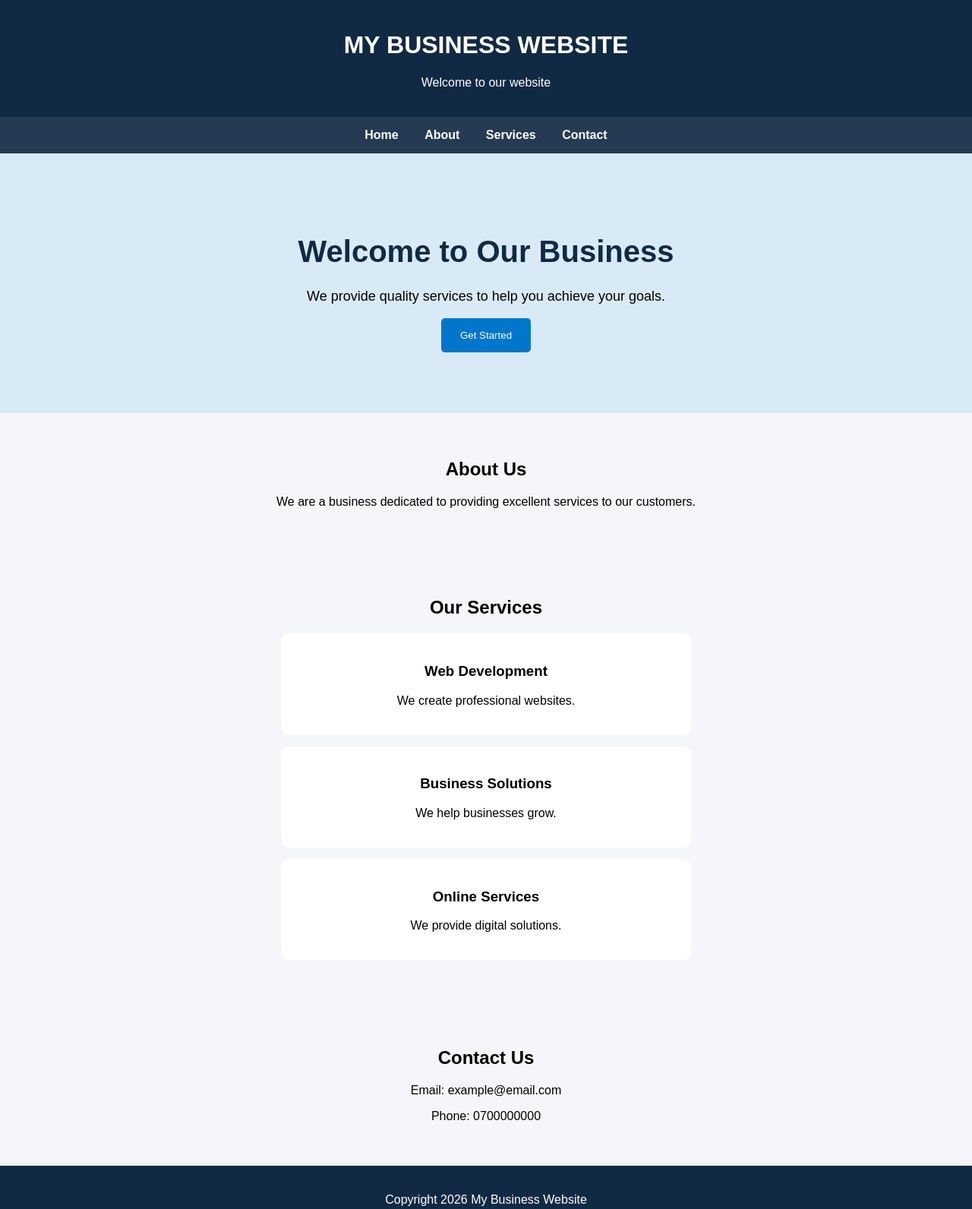
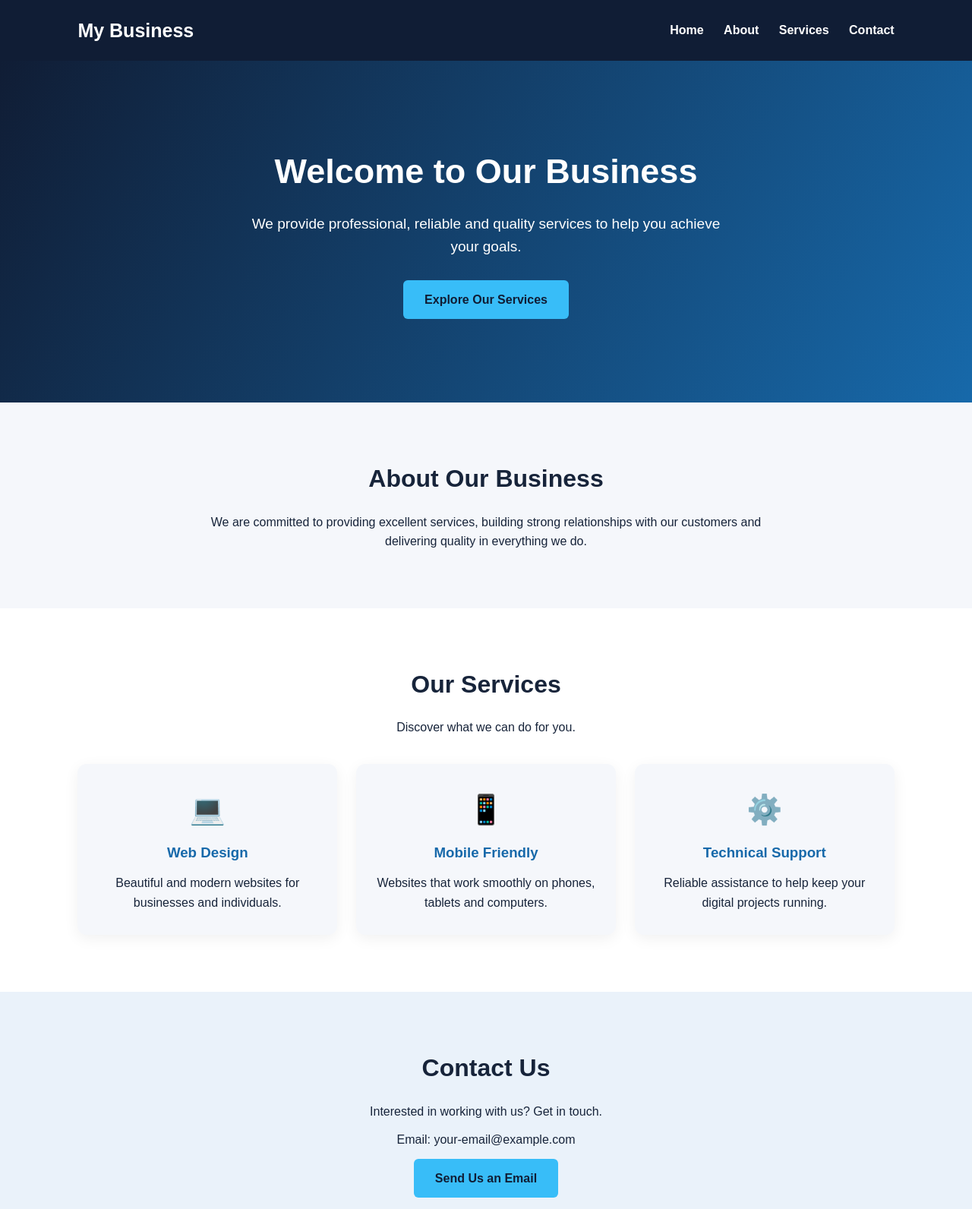
Before and after one commit to loppy24/MyWebsite, a plain HTML site: page index.html in a window 1280 px wide. Shown: the top 1592 px of the page at 76% size. Drawn offline with Linux system fonts and the light colour scheme.

Commit message:
improve the web site design

```diff
--- a/index.html
+++ b/index.html
@@ -1,173 +1,227 @@
 <!DOCTYPE html>
 <html lang="en">
-
 <head>
 <meta charset="UTF-8">
 <meta name="viewport" content="width=device-width, initial-scale=1.0">
-
-    <title>My First Website</title>
+<title>My Business | Professional Services</title>
 
 <style>
+* {
+  margin: 0;
+  padding: 0;
+  box-sizing: border-box;
+  scroll-behavior: smooth;
+}
 
 body {
-            margin: 0;
   font-family: Arial, sans-serif;
-            background-color: #f4f6f9;
+  background: #f5f7fb;
+  color: #17243a;
+  line-height: 1.6;
 }
 
 header {
-            background-color: #102a43;
+  background: #101d35;
   color: white;
-            padding: 20px;
-            text-align: center;
+  padding: 20px 8%;
+  display: flex;
+  justify-content: space-between;
+  align-items: center;
+  flex-wrap: wrap;
 }
 
-        nav {
-            background-color: #243b53;
-            padding: 15px;
-            text-align: center;
+.logo {
+  font-size: 25px;
+  font-weight: bold;
 }
 
 nav a {
   color: white;
   text-decoration: none;
-            margin: 15px;
+  margin-left: 22px;
   font-weight: bold;
 }
 
+nav a:hover {
+  color: #38bdf8;
+}
+
 .hero {
+  background: linear-gradient(120deg, #101d35, #1769aa);
+  color: white;
   text-align: center;
-            padding: 80px 20px;
-            background-color: #d9eaf7;
+  padding: 110px 20px;
 }
 
 .hero h1 {
-            font-size: 40px;
-            color: #102a43;
+  font-size: 45px;
+  margin-bottom: 18px;
 }
 
 .hero p {
-            font-size: 18px;
+  font-size: 19px;
+  max-width: 650px;
+  margin: 0 auto 28px;
 }
 
-        button {
-            background-color: #0077cc;
-            color: white;
-            border: none;
-            padding: 15px 25px;
-            cursor: pointer;
-            border-radius: 5px;
+.btn {
+  display: inline-block;
+  background: #38bdf8;
+  color: #101d35;
+  padding: 13px 28px;
+  border-radius: 6px;
+  text-decoration: none;
+  font-weight: bold;
+}
+
+.btn:hover {
+  background: white;
 }
 
 section {
-            padding: 40px 20px;
+  padding: 75px 8%;
   text-align: center;
 }
 
-        .service {
-            background-color: white;
-            padding: 20px;
-            margin: 15px auto;
-            max-width: 500px;
-            border-radius: 10px;
+section h2 {
+  font-size: 32px;
+  margin-bottom: 18px;
+}
+
+.about p {
+  max-width: 750px;
+  margin: auto;
+}
+
+.services {
+  background: white;
+}
+
+.service-grid {
+  display: grid;
+  grid-template-columns: repeat(auto-fit, minmax(220px, 1fr));
+  gap: 25px;
+  margin-top: 35px;
+}
+
+.service-card {
+  background: #f5f7fb;
+  padding: 30px 20px;
+  border-radius: 12px;
+  box-shadow: 0 5px 20px rgba(0,0,0,0.06);
+}
+
+.service-card h3 {
+  margin: 12px 0;
+  color: #1769aa;
+}
+
+.icon {
+  font-size: 38px;
+}
+
+.contact {
+  background: #eaf2fa;
+}
+
+.contact p {
+  margin: 12px;
 }
 
 footer {
-            background-color: #102a43;
+  background: #101d35;
   color: white;
-            padding: 20px;
   text-align: center;
+  padding: 25px;
 }
 
+@media (max-width: 600px) {
+  header {
+    flex-direction: column;
+    gap: 15px;
+  }
+
+  nav a {
+    margin: 7px;
+    display: inline-block;
+  }
+
+  .hero h1 {
+    font-size: 32px;
+  }
+
+  section {
+    padding: 55px 6%;
+  }
+}
 </style>
-
 </head>
 
 <body>
 
 <header>
-        <h1>MY BUSINESS WEBSITE</h1>
-        <p>Welcome to our website</p>
-    </header>
-
+  <div class="logo">My Business</div>
   <nav>
     <a href="#home">Home</a>
     <a href="#about">About</a>
     <a href="#services">Services</a>
     <a href="#contact">Contact</a>
   </nav>
+</header>
 
 <div class="hero" id="home">
+  <h1>Welcome to Our Business</h1>
+  <p>We provide professional, reliable and quality services to help you achieve your goals.</p>
+  <a href="#services" class="btn">Explore Our Services</a>
+</div>
 
-        <h1>Welcome to Our Business</h1>
+<section class="about" id="about">
+  <h2>About Our Business</h2>
+  <p>
+    We are committed to providing excellent services,
+    building strong relationships with our customers
+    and delivering quality in everything we do.
+  </p>
+</section>
 
-        <p>
-            We provide quality services
-            to help you achieve your goals.
-        </p>
+<section class="services" id="services">
+  <h2>Our Services</h2>
+  <p>Discover what we can do for you.</p>
 
-        <button onclick="welcomeMessage()">
-            Get Started
-        </button>
+  <div class="service-grid">
+
+    <div class="service-card">
+      <div class="icon">💻</div>
+      <h3>Web Design</h3>
+      <p>Beautiful and modern websites for businesses and individuals.</p>
+    </div>
+
+    <div class="service-card">
+      <div class="icon">📱</div>
+      <h3>Mobile Friendly</h3>
+      <p>Websites that work smoothly on phones, tablets and computers.</p>
+    </div>
+
+    <div class="service-card">
+      <div class="icon">⚙️</div>
+      <h3>Technical Support</h3>
+      <p>Reliable assistance to help keep your digital projects running.</p>
+    </div>
 
   </div>
-
-    <section id="about">
-
-        <h2>About Us</h2>
-
-        <p>
-            We are a business dedicated to
-            providing excellent services to our customers.
-        </p>
-
 </section>
 
-    <section id="services">
-
-        <h2>Our Services</h2>
-
-        <div class="service">
-            <h3>Web Development</h3>
-            <p>We create professional websites.</p>
-        </div>
-
-        <div class="service">
-            <h3>Business Solutions</h3>
-            <p>We help businesses grow.</p>
-        </div>
-
-        <div class="service">
-            <h3>Online Services</h3>
-            <p>We provide digital solutions.</p>
-        </div>
-
-    </section>
-
-    <section id="contact">
-
+<section class="contact" id="contact">
   <h2>Contact Us</h2>
-
-        <p>Email: example@email.com</p>
-
-        <p>Phone: 0700000000</p>
-
+  <p>Interested in working with us? Get in touch.</p>
+  <p>Email: your-email@example.com</p>
+  <a href="mailto:your-email@example.com" class="btn">Send Us an Email</a>
 </section>
 
 <footer>
-
-        <p>Copyright 2026 My Business Website</p>
-
+  <p>© 2026 My Business. All rights reserved.</p>
+  <p>Built with passion and dedication.</p>
 </footer>
 
-    <script>
-
-        function welcomeMessage() {
-            alert("Welcome to our website!");
-        }
-
-    </script>
-
 </body>
-
 </html>
```
Lines whose indentation alone changed are shown as unchanged.
